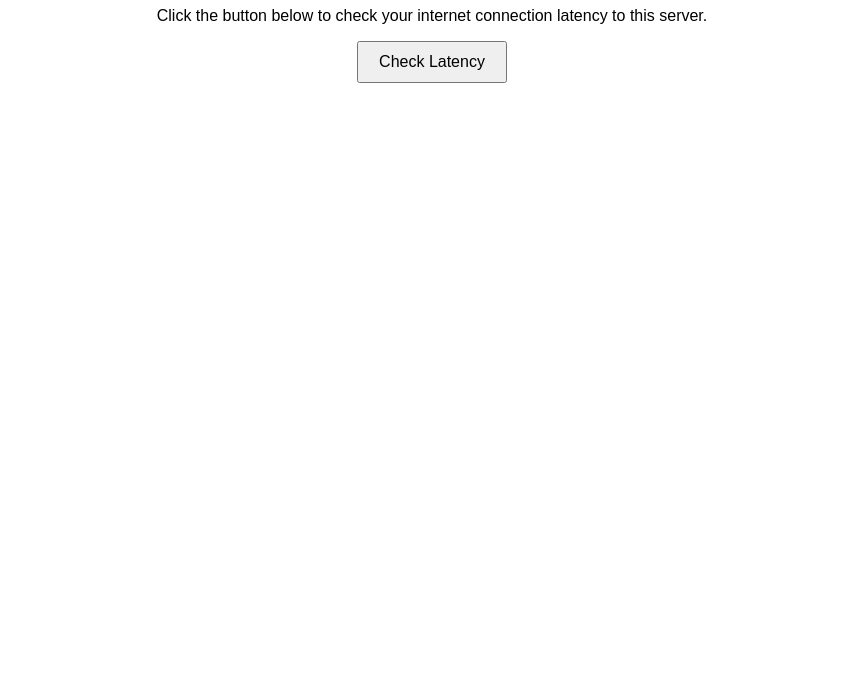
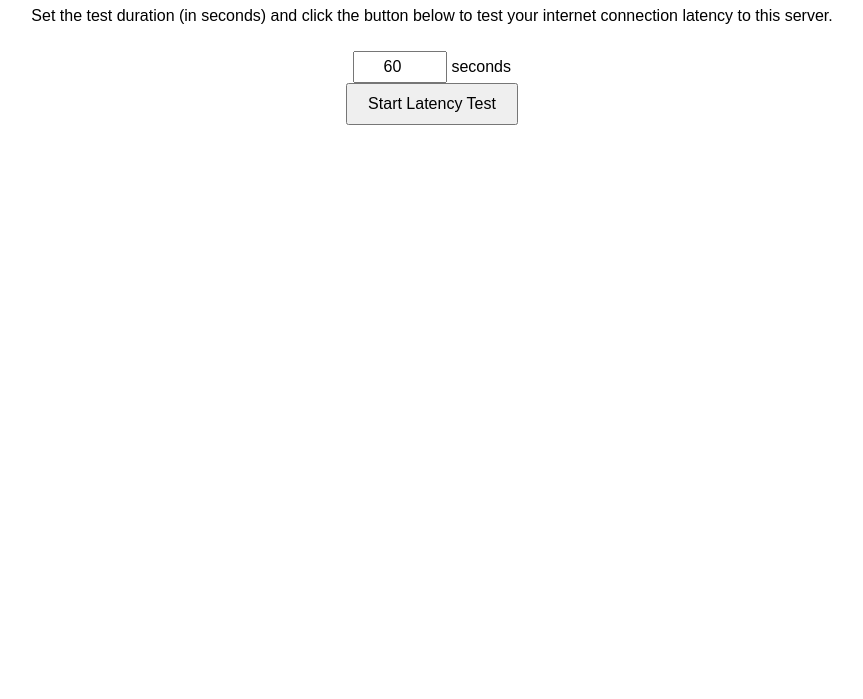
Before and after one commit to inder-work-id/samplewebsite, a plain HTML site: page index.html in a window 1280 px wide. Shown: the part 101-800 px from the top of the page, without its empty margins (208-1071 px from the left). Drawn offline with Linux system fonts and the light colour scheme.

Commit message:
site version 2

```diff
--- a/index.html
+++ b/index.html
@@ -19,29 +19,89 @@
             font-size: 1em;
             cursor: pointer;
         }
+        #countdown {
+            margin-top: 10px;
+            font-size: 1.2em;
+            color: #555;
+        }
+        input {
+            padding: 5px;
+            font-size: 1em;
+            margin-top: 10px;
+            width: 80px;
+            text-align: center;
+        }
     </style>
 </head>
 <body>
     <h1>Internet Latency Checker</h1>
-    <p>Click the button below to check your internet connection latency to this server.</p>
-    <button onclick="checkLatency()">Check Latency</button>
+    <p>Set the test duration (in seconds) and click the button below to test your internet connection latency to this server.</p>
+    <input type="number" id="testDurationInput" min="1" max="300" value="60" /> seconds
+    <br>
+    <button onclick="startLatencyTest()">Start Latency Test</button>
+    <div id="countdown"></div>
     <div class="result" id="result"></div>
 
     <script>
-        async function checkLatency() {
+        async function startLatencyTest() {
             const resultDiv = document.getElementById('result');
-            resultDiv.textContent = 'Checking...';
+            const countdownDiv = document.getElementById('countdown');
+            const testDurationInput = document.getElementById('testDurationInput');
 
-            try {
-                const startTime = performance.now();
-                await fetch(window.location.href, { method: 'HEAD', cache: 'no-store' });
-                const endTime = performance.now();
+            const testDuration = parseInt(testDurationInput.value) * 1000; // Convert seconds to milliseconds
+            if (isNaN(testDuration) || testDuration <= 0) {
+                resultDiv.textContent = 'Please enter a valid test duration.';
+                return;
+            }
 
-                const latency = endTime - startTime;
-                resultDiv.textContent = `Latency: ${latency.toFixed(2)} ms`;
-            } catch (error) {
-                resultDiv.textContent = 'Error: Unable to check latency.';
-                console.error('Error fetching latency:', error);
+            resultDiv.textContent = `Testing latency for ${testDuration / 1000} seconds...`;
+
+            const latencies = [];
+            const interval = 1000; // Interval between requests in milliseconds
+            let remainingTime = testDuration / 1000; // Time in seconds
+
+            const updateCountdown = setInterval(() => {
+                countdownDiv.textContent = `Time remaining: ${remainingTime} seconds`;
+                remainingTime--;
+            }, 1000);
+
+            const startTime = performance.now();
+
+            async function measureLatency() {
+                const requestStart = performance.now();
+                try {
+                    await fetch(window.location.href, { method: 'HEAD', cache: 'no-store' });
+                    const requestEnd = performance.now();
+                    latencies.push(requestEnd - requestStart);
+                } catch (error) {
+                    latencies.push(null); // Log null for failed requests
+                }
+            }
+
+            while (performance.now() - startTime < testDuration) {
+                await measureLatency();
+                await new Promise(resolve => setTimeout(resolve, interval));
+            }
+
+            clearInterval(updateCountdown);
+            countdownDiv.textContent = '';
+
+            const validLatencies = latencies.filter(latency => latency !== null);
+            if (validLatencies.length > 0) {
+                const average = validLatencies.reduce((a, b) => a + b, 0) / validLatencies.length;
+                const max = Math.max(...validLatencies);
+                const min = Math.min(...validLatencies);
+
+                resultDiv.innerHTML = `
+                    <p>Latency Test Results:</p>
+                    <ul>
+                        <li>Average Latency: ${average.toFixed(2)} ms</li>
+                        <li>Maximum Latency: ${max.toFixed(2)} ms</li>
+                        <li>Minimum Latency: ${min.toFixed(2)} ms</li>
+                    </ul>
+                `;
+            } else {
+                resultDiv.textContent = 'Error: All requests failed during the test.';
             }
         }
     </script>
```
